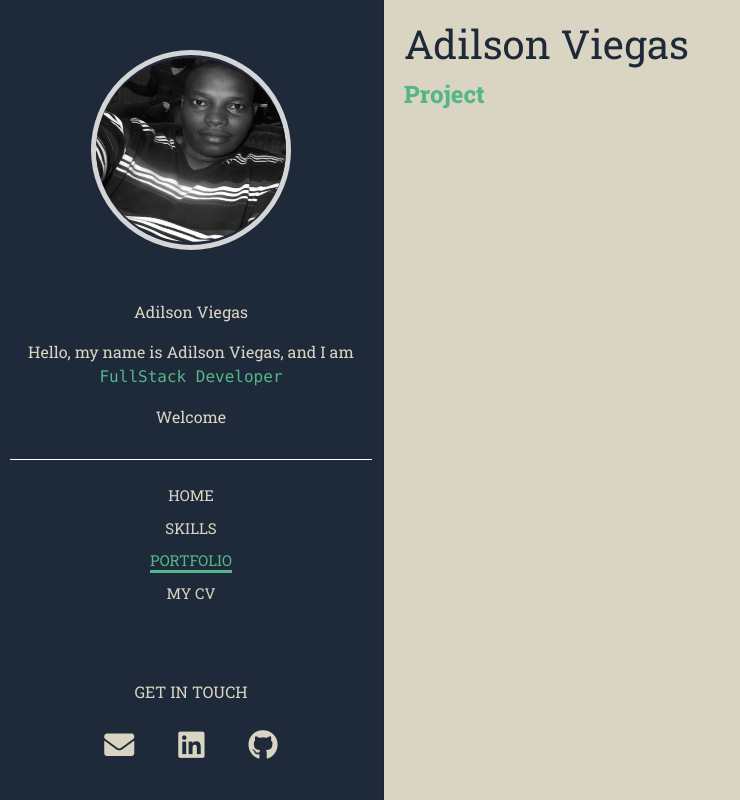
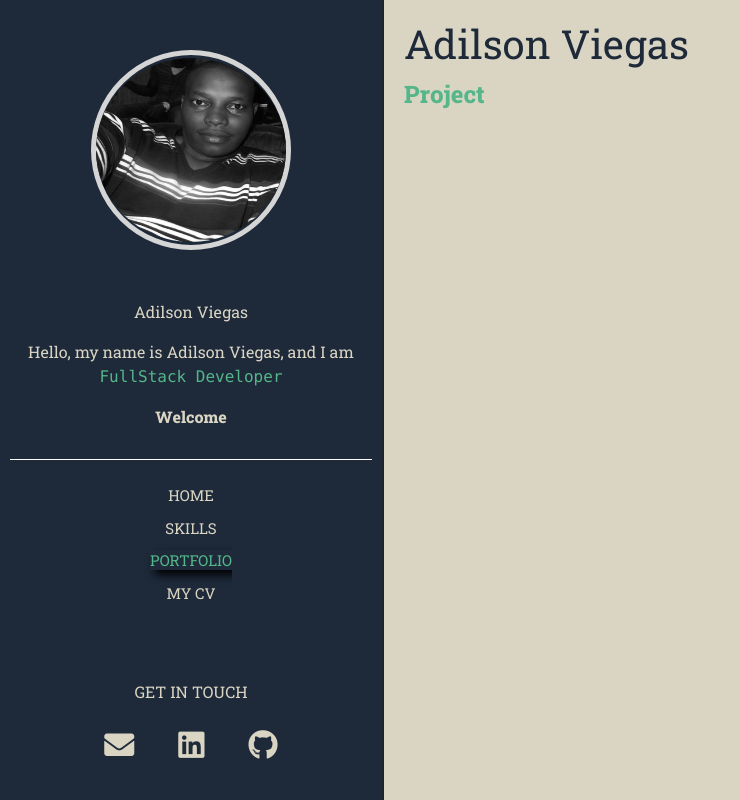
Before and after one commit to ViegasAdilson/adilson, a PHP site: page /portfolio.html in a window 1280 px wide. Shown: the whole page, without its empty margins (0-740 px from the left). Run offline with PHP 8.4, Linux system fonts and the light colour scheme.

Commit message:
enviando portfolio.html

```diff
--- a/css/estilo.css
+++ b/css/estilo.css
@@ -123,8 +123,8 @@ body.mycvbody ul.ul-menu a#mycv,
 body.skillsbody ul.ul-menu a#skills,
 body.aboutbody ul.ul-menu a#about{
     color: var(--main-color);
-    cursor: text;
-    border-bottom: 3px solid var(--main-color);
+    cursor: pointer;
+    box-shadow: 5px 5px 10px black;
 }
 
 .ul-menu a::after{
@@ -156,11 +156,16 @@ body.aboutbody ul.ul-menu a#about{
     justify-content: center;
     font-size: 30px;
     color: var(--text-color);
+    text-decoration: none;
 }
 
 .div-social a{
     margin: 0 10px;
     text-decoration: none;
+}
+.div-social a i:hover{
+    box-shadow: 5px 5px 10px black;
+    transition: .2s;
 }
 
 
--- a/mycv.html
+++ b/mycv.html
@@ -32,7 +32,7 @@
                 <p>
                     Hello, my name is Adilson Viegas, and I am <samp class="highlight">Full Stack Developer</samp>
                 </p>
-                <p class="aside-welcome">Welcome</p>
+                <p class="aside-welcome"><strong>Welcome</strong></p>
             </div>
             <nav class="navbar-expand-md">
                 <button class="navbar-toggler"data-toggle="collapse" data-target="#navtarget">
--- a/portfolio.html
+++ b/portfolio.html
@@ -30,7 +30,7 @@
                 <p>
                     Hello, my name is Adilson Viegas, and I am <samp class="highlight">FullStack Developer</samp>
                 </p>
-                <p class="aside-welcome">Welcome</p>
+                <p class="aside-welcome"><strong>Welcome</strong></p>
             </div>
             <nav class="navbar-expand-md">
                 <button class="navbar-toggler"data-toggle="collapse" data-target="#navtarget">
--- a/skills.html
+++ b/skills.html
@@ -38,7 +38,7 @@
                 <p>
                     Hello, my name is Adilson Viegas, and I am <samp class="highlight">Full Stack Developer</samp>
                 </p>
-                <p class="aside-welcome">Welcome</p>
+                <p class="aside-welcome"><strong>Welcome</strong></p>
             </div>
             <nav class="navbar-expand-md">
                 <button class="navbar-toggler"data-toggle="collapse" data-target="#navtarget">
```
